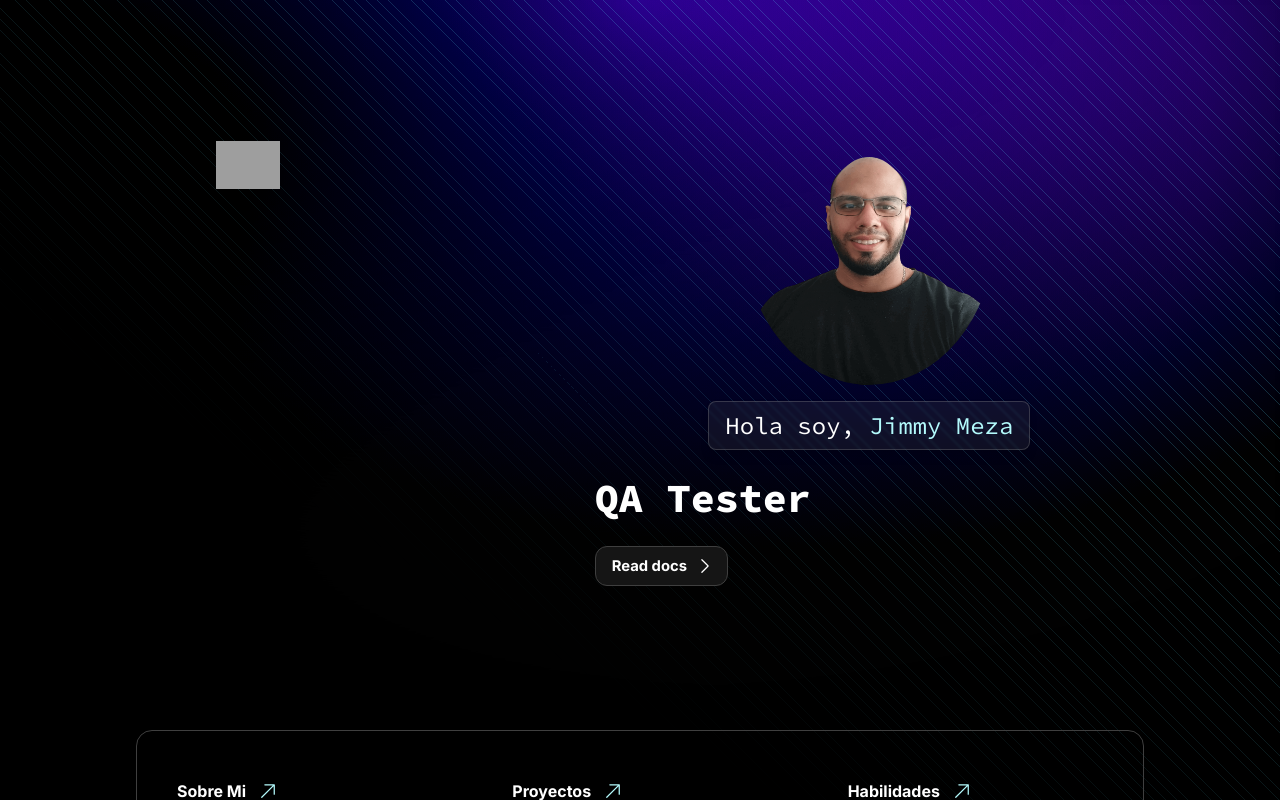
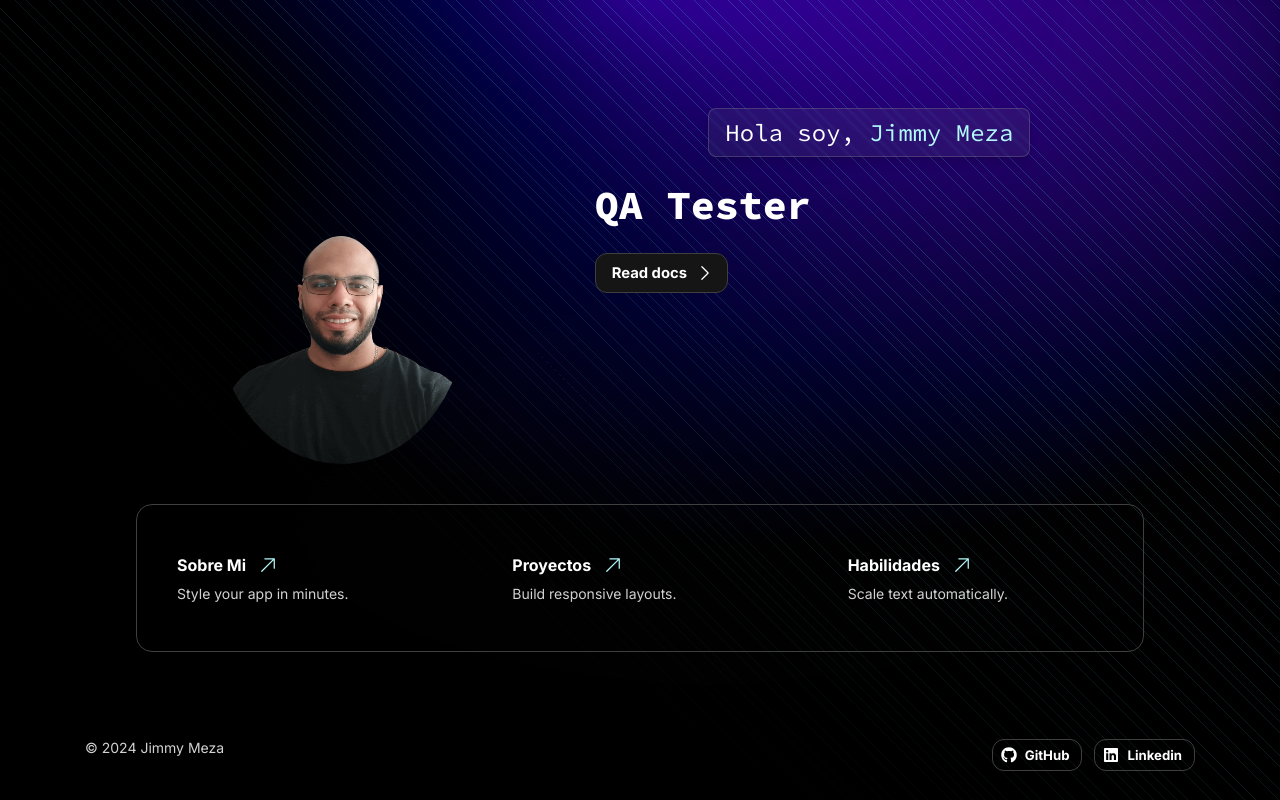
Before and after one commit to JimmyA32/JimmyMeza-Portfolio, a Next.js app: page / in a window 1280 px wide. Shown: the top 800 px of the page. Built offline with nearby package versions, Linux system fonts and the light colour scheme.

Commit message:
Update page.tsx

```diff
--- a/src/app/page.tsx
+++ b/src/app/page.tsx
@@ -47,7 +47,13 @@ export default function Home() {
 						<Flex
 							position="relative"
 							flex={2} paddingTop="56" paddingX="xl">
-							<Logo size="xl" icon={false} style={{zIndex: '1'}}/>
+							<Image
+									src="/images/yo.png"
+									alt="Jimmy Meza"
+									width={250}
+									height={300}
+									style={{ borderRadius: '50%' }}
+								/>
 						</Flex>
 						<Flex
 							position="relative"
@@ -55,13 +61,6 @@ export default function Home() {
 							direction="column">
 							<Flex
 								direction="column" alignItems="center" gap="16">
-								<Image
-									src="/images/yo.png"
-									alt="Jimmy Meza"
-									width={250}
-									height={300}
-									style={{ borderRadius: '50%' }}
-								/>
 								<InlineCode
 									className="shadow-m"
 									style={{
```
